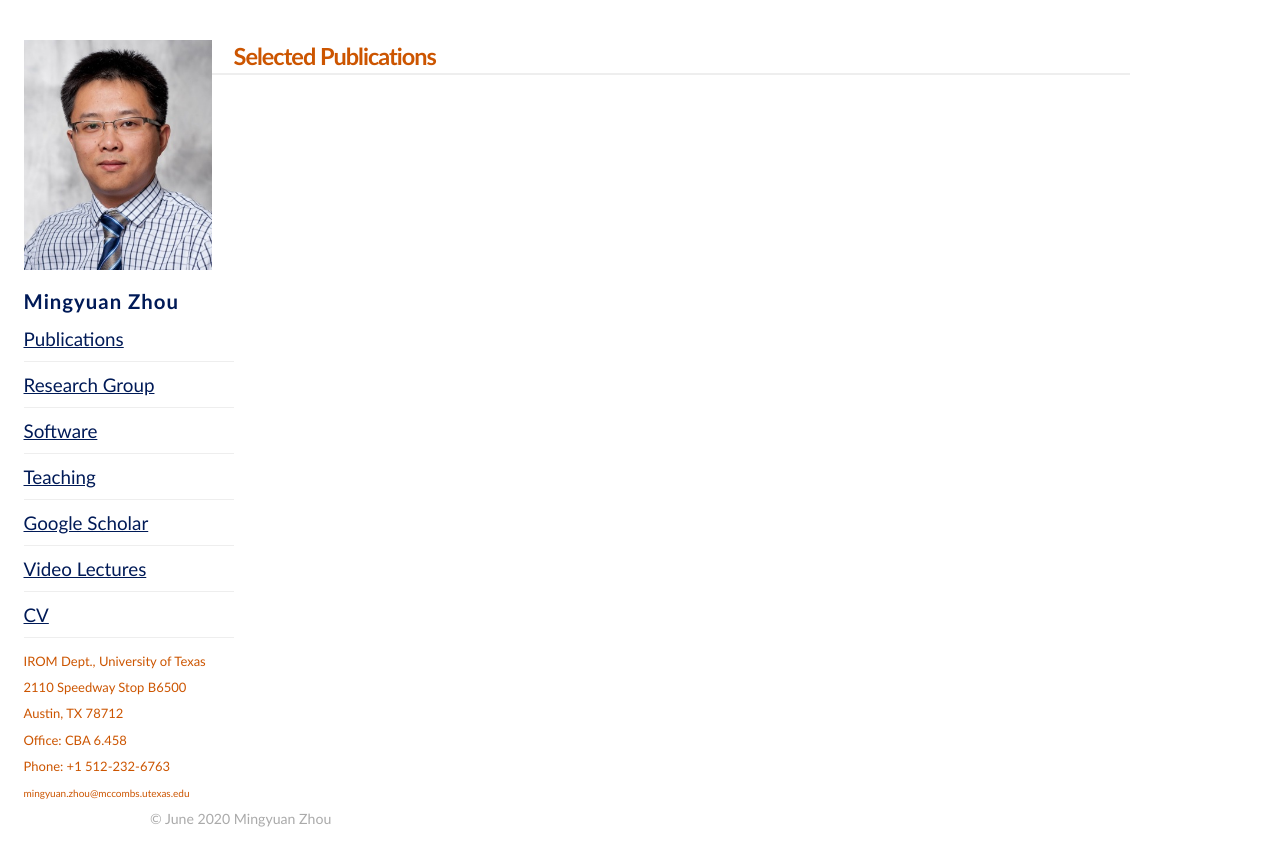
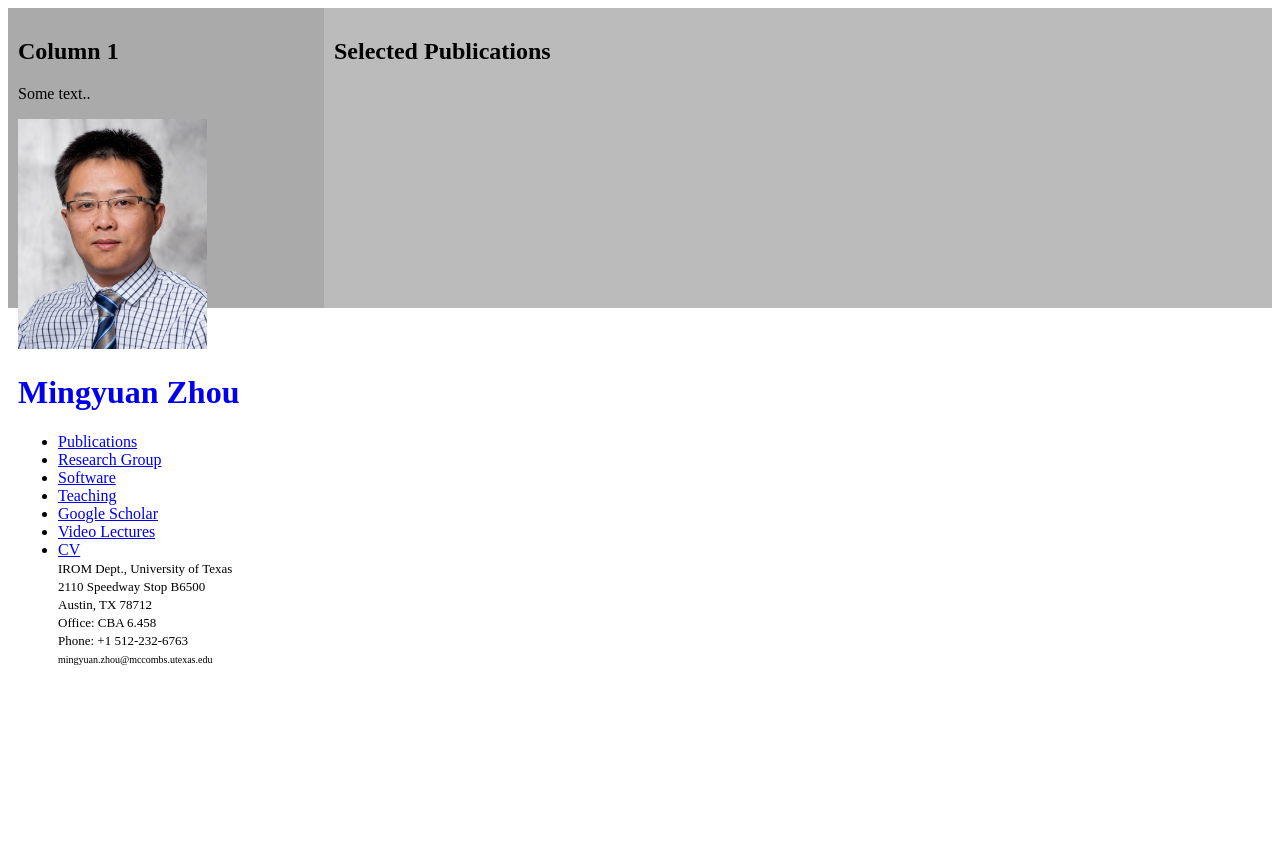
Before and after one commit to mingyuanzhou/mingyuanzhou.github.io, a plain HTML site: page Paper_copy.html in a window 1280 px wide. After the commit the page ends 800 px from the top, so only its background shows below. Drawn offline with Linux system fonts and the light colour scheme.

Commit message:
Update Paper_copy.html

```diff
--- a/Paper_copy.html
+++ b/Paper_copy.html
@@ -1,3 +1,76 @@
+<!DOCTYPE html>
+<html>
+<head>
+<meta name="viewport" content="width=device-width, initial-scale=1">
+<style>
+* {
+  box-sizing: border-box;
+}
+
+/* Create two unequal columns that floats next to each other */
+.column {
+  float: left;
+  padding: 10px;
+  height: 300px; /* Should be removed. Only for demonstration */
+}
+
+.left {
+  width: 25%;
+}
+
+.right {
+  width: 75%;
+}
+
+/* Clear floats after the columns */
+.row:after {
+  content: "";
+  display: table;
+  clear: both;
+}
+</style>
+</head>
+<body>
+
+
+<div class="row">
+  <div class="column left" style="background-color:#aaa;">
+    <h2>Column 1</h2>
+    <p>Some text..</p>
+    <a href="index.html"><img src="images/Mingyuan.jpg"  height="230" alt="Sample logotype" /></a>
+		<h1><a style="text-decoration: none" href="index.html">Mingyuan Zhou</a></h1>
+
+		<ul>
+			<li><a href="Paper.html">Publications</a></li>
+			<li><a href="Group.html">Research Group</a></li>
+			<li><a href="Code.html">Software</a></li>
+			<li><a href="teaching.html">Teaching</a></li>
+			<li><a href="http://scholar.google.com/citations?user=LXwCIisAAAAJ&hl=en">Google Scholar</a></li>
+			<li><a href="http://videolectures.net/mingyuan_zhou">Video Lectures</a></li>
+			<li><a href="CV_MingyuanZhou.pdf">CV</a></li>
+			<font size="2">IROM Dept., University of Texas<br>
+			2110 Speedway Stop B6500<br>
+			Austin, TX 78712<br>
+			Office: CBA 6.458<br>
+			Phone: +1 512-232-6763 <br></font>
+			<font size="1">
+			mingyuan.zhou@mccombs.utexas.edu<br></font>
+		</ul>
+  </div>
+  <div class="column right" style="background-color:#bbb;">
+    <h2>Selected Publications</h2>
+		<p>
+		<script src="https://bibbase.org/show?bib=https%3A%2F%2Fmingyuanzhou.github.io%2FMingyuan_Zhou.bib&jsonp=1&#038;theme=simple&authorFirst=1&fullnames=1&css=Mingyuan.css"></script>
+    </p>
+  </div>
+</div>
+
+</body>
+</html>
+
+
+<!--
+
 <!DOCTYPE html PUBLIC "-//W3C//DTD XHTML 2.0 Strict//EN" "http://www.w3.org/TR/xhtml1/DTD/xhtml1-strict.dtd">
 <html xmlns="http://www.w3.org/1999/xhtml" lang="en" xml:lang="en">
 <head>
```
